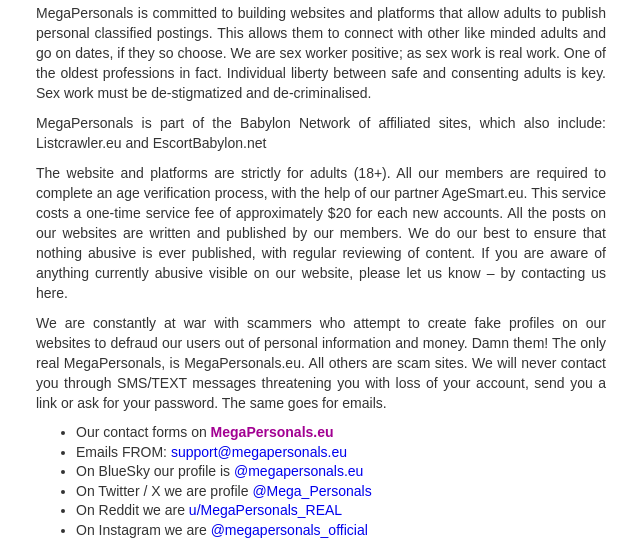
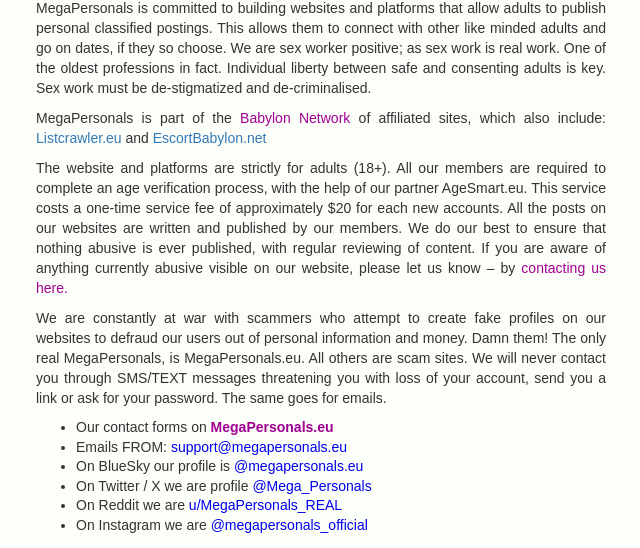
Before and after one commit to arjun1571/cl-project-2, a website: page about-us.html in a window 1280 px wide. Shown: the part 244-792 px from the top of the page, without its empty margins (319-959 px from the left). Drawn offline with Linux system fonts and the light colour scheme.

Commit message:
fix: feedback

```diff
--- a/about-us.html
+++ b/about-us.html
@@ -7,12 +7,12 @@
     <link href="./dist/styles.css" rel="stylesheet" />
   </head>
 
-  <body class="max-w-[600px] mx-auto px-[15px]">
+  <body class="max-w-[600px] mx-auto px-[15px] bg-[#fbfef9]">
     <div class="w-[72%]">
       <img src="./image/megapersonalsPageHeader--alt.png" alt="" />
     </div>
     <div>
-      <h2 class="text-[23px] mt-[20px] mb-[10px] font-[sans-serif] font-medium text-[#333]">ABOUT US...</h2>
+      <h2 class="text-[23px] mt-[15px] mb-[10px] font-[sans-serif] font-medium text-[#333]">ABOUT US...</h2>
       <p class="mb-[10px] text-justify text-[14px] text-[#333] leading-[1.42857143]">
         MegaPersonals is committed to building websites and platforms that allow adults to publish personal classified
         postings. This allows them to connect with other like minded adults and go on dates, if they so choose. We are
@@ -20,15 +20,18 @@
         safe and consenting adults is key. Sex work must be de-stigmatized and de-criminalised.
       </p>
       <p class="mb-[10px] text-justify text-[14px] text-[#333] leading-[1.42857143]">
-        MegaPersonals is part of the Babylon Network of affiliated sites, which also include: Listcrawler.eu and
-        EscortBabylon.net
+        MegaPersonals is part of the <a href="https://babylonnetwork.org/" class="text-[#a20092]">Babylon Network</a> of
+        affiliated sites, which also include:
+        <a href="https://listcrawler.eu/" class="text-[#337ab7]" target="_blank">Listcrawler.eu</a> and
+        <a href="https://escortbabylon.net/cities_list" target="_blank" class="text-[#337ab7]">EscortBabylon.net</a>
       </p>
       <p class="mb-[10px] text-justify text-[14px] text-[#333] leading-[1.42857143]">
         The website and platforms are strictly for adults (18+). All our members are required to complete an age
         verification process, with the help of our partner AgeSmart.eu. This service costs a one-time service fee of
         approximately $20 for each new accounts. All the posts on our websites are written and published by our members.
         We do our best to ensure that nothing abusive is ever published, with regular reviewing of content. If you are
-        aware of anything currently abusive visible on our website, please let us know – by contacting us here.
+        aware of anything currently abusive visible on our website, please let us know – by
+        <a href="/contact.html" target="_blank" class="text-[#a20092]">contacting us here.</a>
       </p>
       <p class="mb-[10px] text-justify text-[14px] text-[#333] leading-[1.42857143]">
         We are constantly at war with scammers who attempt to create fake profiles on our websites to defraud our users
```
Also changed, not shown: index.html (+2 -2 lines), treams.html (+15 -19 lines), dist/styles.css.
